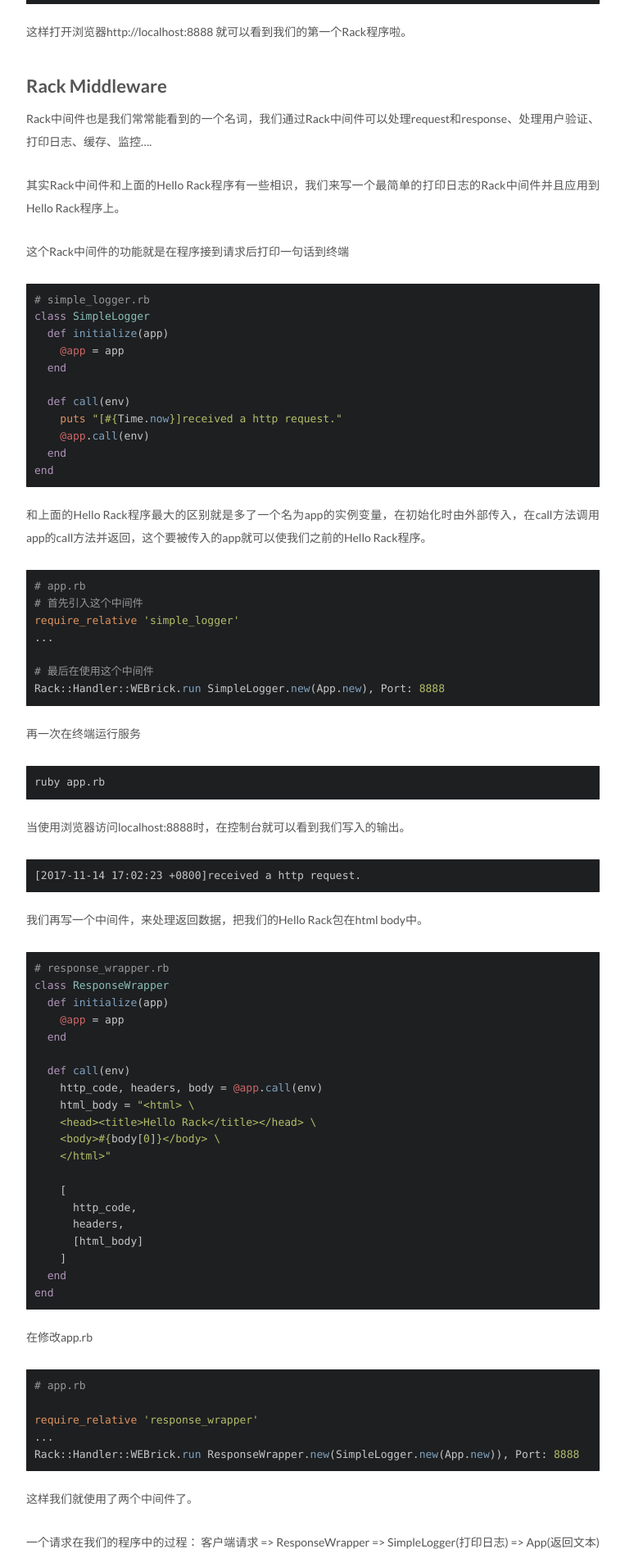
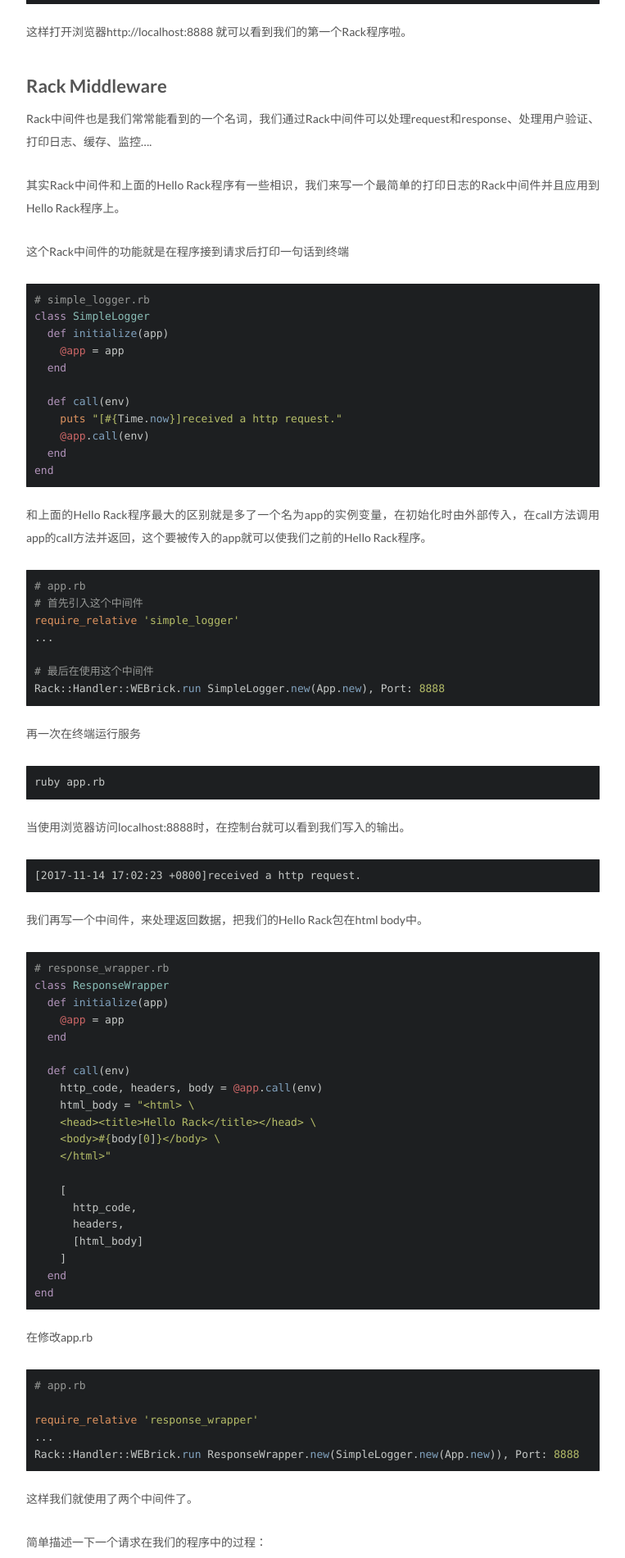
Before and after one commit to JasonHeylon/jasonheylon.github.io, a Jekyll site: the page built from _posts/2017-11-14-build-a-web-application-framework-with-ruby-rack.md, in a window 1280 px wide. Shown: the part 1950-3850 px from the top of the page at 82% size, without its empty margins (258-1021 px from the left). Built offline with Jekyll 4.4.1, drawn with Linux system fonts in a browser that asks for light colours; comment, search, counter and statistics services are not loaded; some of the changed text lies outside the part shown; grey boxes are pictures that could not be loaded.

Commit message:
add image

````diff
--- a/_posts/2017-11-14-build-a-web-application-framework-with-ruby-rack.md
+++ b/_posts/2017-11-14-build-a-web-application-framework-with-ruby-rack.md
@@ -142,9 +142,10 @@
 ```
 这样我们就使用了两个中间件了。
 
-一个请求在我们的程序中的过程：
-客户端请求 => ResponseWrapper => SimpleLogger(打印日志) => App(返回文本) => SimpleLogger => ResponseWrapper(包装html) => 客户端
+简单描述一下一个请求在我们的程序中的过程：
 
+
+![hello_rack_app_flow](http://ozf1ijnw5.bkt.clouddn.com/hello_rack_app_flow.png "hello_rack_app_flow")
 其实很多复杂的Rack框架 都是使用很多层Rack中间件来组装起来的，请求数据从最外层向内传递进去，数据的返回从内再又一层层向上包装处理返回的。但是如果中间件多了的话像 ResponseWrapper.new(SimpleLogger.new(App.new)) 这种写法会很长很长，也很难看了。
 
 ## 使用rackup命令启动rack程序
````
